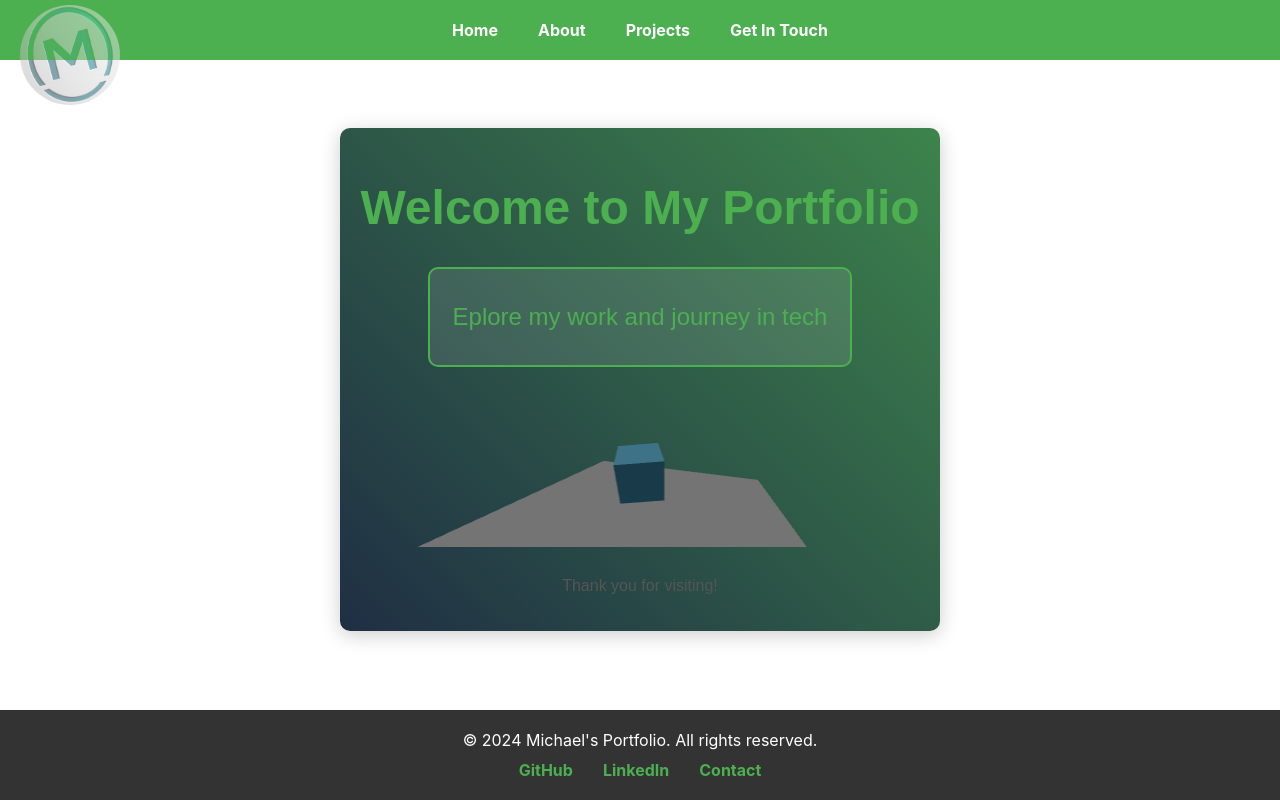
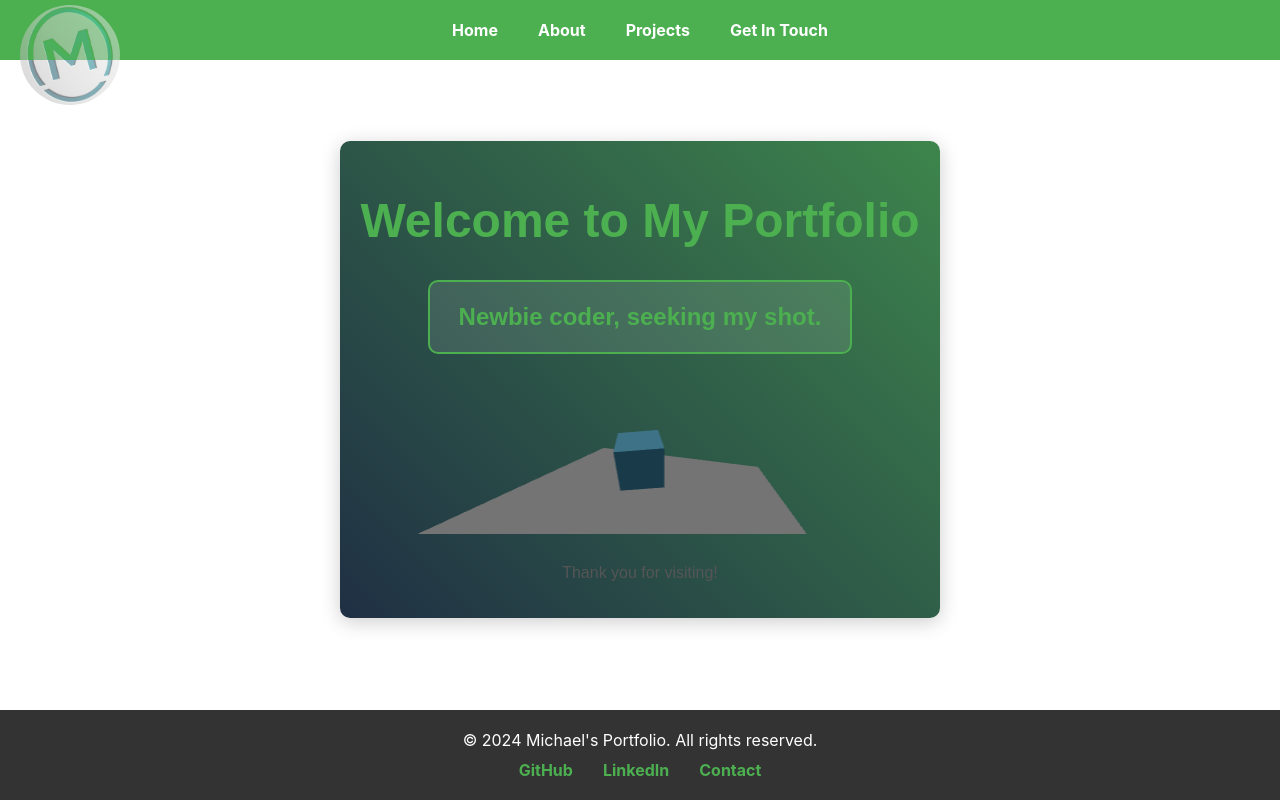
Before and after one commit to urenami/react-portfolio, a React (Create React App) app: page / in a window 1280 px wide. Built offline with nearby package versions, Linux system fonts and the light colour scheme.

Commit message:
updated files

```diff
--- a/src/components/Home.js
+++ b/src/components/Home.js
@@ -8,7 +8,7 @@ const Home = () => {
     <div className="home">
       <header className="home-header">
         <h1 className="home-title">Welcome to My Portfolio</h1>
-        <TypingEffect text="Explore my work and journey in tech" />
+        <TypingEffect />
       </header>
 
       <section className="home-content">
--- a/src/components/TypingEffect.css
+++ b/src/components/TypingEffect.css
@@ -2,13 +2,23 @@
   border: 2px solid #4CAF50;
   padding: 10px;
   width: 400px;
+  height: 50px;
   margin: 0 auto;
   background-color: rgba(255, 255, 255, 0.1);
   border-radius: 10px;
+  display: flex;
+  justify-content: center;
+  align-items: center;
+  text-overflow: ellipsis;
+  white-space: nowrap;
+  overflow: hidden;
 }
 
 .typing-text {
-    font-size: 1.5em;
+  font-family: 'Arial', sans-serif;
+  font-size: 1.2em;
   color: #4CAF50;
   white-space: nowrap;
+  overflow: hidden;
+  text-align: center;
 }
--- a/src/components/TypingEffect.js
+++ b/src/components/TypingEffect.js
@@ -1,23 +1,62 @@
-import React, { useEffect, useState } from 'react';
-import './TypingEffect.css';
+import React, { useState, useEffect } from 'react';
 
-const TypingEffect = ({ text }) => {
-  const [displayedText, setDisplayedText] = useState('');
+const TypingEffect = () => {
+  const texts = [
+    "Newbie coder, seeking my shot.",
+    "ready to grow, eager to learn",
+    "Looking to join a great team."
+  ];
+
+  const typingSpeed = 150;
+  const deletingSpeed = 75;
+  const pauseBetweenWords = 2000;
+
+  const [displayText, setDisplayText] = useState('');
+  const [index, setIndex] = useState(0);
+  const [isDeleting, setIsDeleting] = useState(false);
+  const [textIndex, setTextIndex] = useState(0);
+  const [isTyping, setIsTyping] = useState(true);
 
   useEffect(() => {
-    let index = 0;
-    const interval = setInterval(() => {
-      setDisplayedText((prev) => prev + text.charAt(index));
-      index++;
-      if (index >= text.length) clearInterval(interval);
-    }, 100);
+    const currentText = texts[textIndex];
 
-    return () => clearInterval(interval);
-  }, [text]);
+    const handleTyping = () => {
+      if (isTyping) {
+        if (index < currentText.length) {
+          // Continues typing characters
+          setDisplayText(currentText.substring(0, index + 1));
+          setIndex(index + 1);
+        } else {
+          // Once typing is complete, pause and start deleting
+          setIsTyping(false);
+          setTimeout(() => setIsDeleting(true), pauseBetweenWords);
+        }
+      }
+
+      if (isDeleting) {
+        if (index > 0) {
+          // Continue deleting characters
+          setDisplayText(currentText.substring(0, index - 1));
+          setIndex(index - 1);
+        } else {
+          // After deleting, move to the next sentence and reset flags
+          setIsDeleting(false);
+          setTextIndex((prevIndex) => (prevIndex + 1) % texts.length);
+          setIsTyping(true);
+        }
+      }
+    };
+
+    const timer = setTimeout(handleTyping, isDeleting ? deletingSpeed : typingSpeed);
+
+    // Clear the timeout to prevent memory leaks
+    return () => clearTimeout(timer);
+
+  }, [index, isTyping, isDeleting, textIndex, texts]);
 
   return (
     <div className="typing-container">
-      <p className="typing-text">{displayedText}</p>
+      <p className="typing-text">{displayText}</p>
     </div>
   );
 };
--- a/src/components/styles.css
+++ b/src/components/styles.css
@@ -1,3 +1,6 @@
+/* Existing styles */
+
+/* Gradient Background for Home */
 .home {
   background: linear-gradient(45deg, #1f2f44, #1f2f44, #4CAF50);
   background-size: 300% 300%;
@@ -181,3 +184,42 @@
 .cta-button:active {
   transform: translateY(0);
 }
+
+/* Typing Effect Container */
+.typing-container {
+  border: 2px solid #4CAF50;
+  padding: 10px;
+  width: 400px;
+  height: 50px;
+  margin: 20px auto;
+  background-color: rgba(255, 255, 255, 0.1);
+  border-radius: 10px;
+  white-space: nowrap;
+  overflow: hidden;
+  text-overflow: ellipsis;
+  display: flex;
+  justify-content: center;
+  align-items: center;
+}
+
+/* Adjusted Typing Text Styling */
+.typing-text {
+  font-family: 'Arial', sans-serif;
+  font-size: 1.5em;
+  color: #4CAF50; /* Green text */
+  font-weight: bold;
+  white-space: nowrap;
+  overflow: hidden;
+  text-align: center;
+  animation: blink-caret 1s step-end infinite;
+}
+
+/* Blink caret effect */
+@keyframes blink-caret {
+  from, to {
+    border-right-color: transparent;
+  }
+  50% {
+    border-right-color: #4CAF50;
+  }
+}
```
Lines whose indentation alone changed are shown as unchanged.
